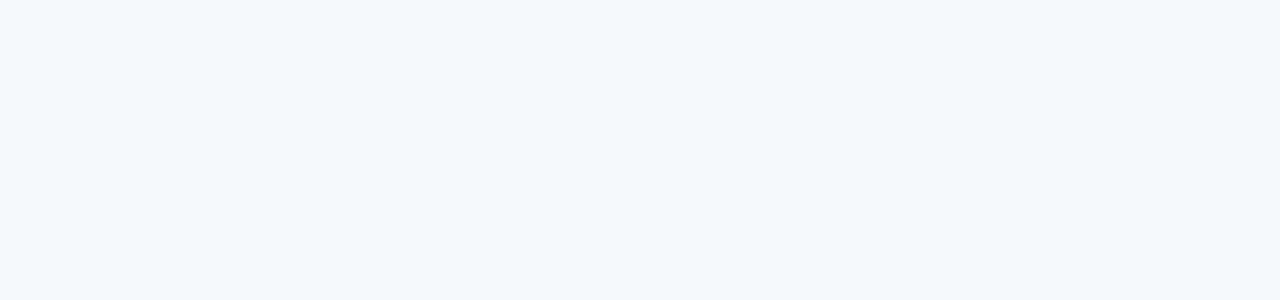
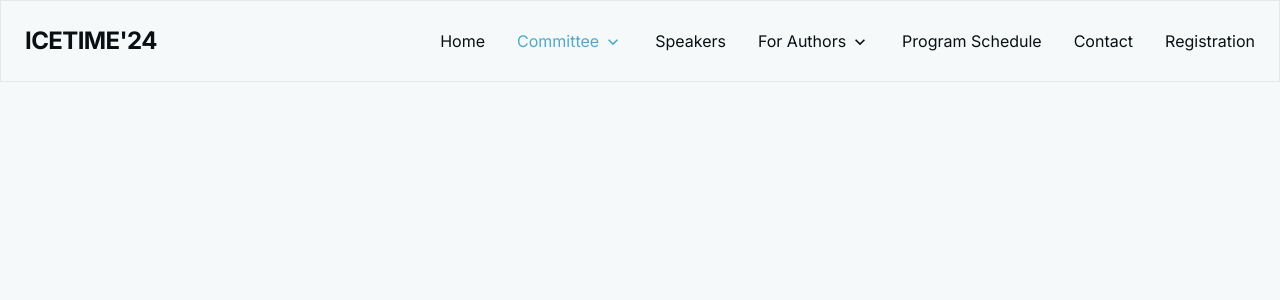
Before and after one commit to Aswin-04/ICETIME-24, a React (Vite) app: page /committee/advisory-committee in a window 1280 px wide. Shown: the top 300 px of the page. Built offline with nearby package versions, Linux system fonts and the light colour scheme.

Commit message:
navbar working fine

```diff
--- a/src/components/Navbar.jsx
+++ b/src/components/Navbar.jsx
@@ -1,9 +1,19 @@
-import { useState } from "react";
+import { useState, useEffect } from "react";
 import { navItems } from "../constants";
-import { Link } from "react-router-dom";
+import { Link, useLocation } from "react-router-dom";
+
 const Navbar = () => {
   const [activeDropdown, setActiveDropdown] = useState(null);
-  const [activeLink, setActiveLink] = useState("home");
+  const [activeLink, setActiveLink] = useState("home"); // Default active link set to "home"
+  const [isMenuOpen, setIsMenuOpen] = useState(false);
+
+  const location = useLocation();
+
+  // Update the active link based on the current URL path
+  useEffect(() => {
+    const currentPath = location.pathname.split("/")[1];
+    setActiveLink(currentPath ? currentPath.toLowerCase() : "home");
+  }, [location]);
 
   const handleMouseEnter = (dropdown) => {
     setActiveDropdown(dropdown);
@@ -14,14 +24,127 @@ const Navbar = () => {
   };
 
   const handleLinkClick = (label) => {
-    setActiveLink(label)
-  }
+    setActiveLink(label);
+    if (isMenuOpen) setIsMenuOpen(false); // Close mobile menu on link click
+  };
 
+  const toggleMenu = () => {
+    setIsMenuOpen((prev) => !prev);
+  };
 
+  const handleDropdownToggle = (label) => {
+    setActiveDropdown((prev) => (prev === label ? null : label));
+  };
 
   return (
-    <nav className="bg-bgd border border-gray-200">
-      <div className="mx-auto max-w-screen-wide p-6 flex justify-between">
+    <nav className="relative bg-bgd border border-gray-200">
+      {/* Mobile Screen */}
+      <div className="lg:hidden py-6 px-4 flex justify-between items-center">
+        <div className="text-2xl font-bold tracking-tight">ICETIME&apos;24</div>
+        <button
+          onClick={toggleMenu}
+          type="button"
+          className="inline-flex items-center p-1 w-10 h-10 justify-center text-sm text-gray-500 rounded-lg hover:bg-gray-100 border"
+          aria-controls="navbar-dropdown"
+          aria-expanded={isMenuOpen}
+        >
+          {isMenuOpen ? (
+            <svg
+              className="w-full text-gray-700"
+              aria-hidden="true"
+              xmlns="http://www.w3.org/2000/svg"
+              fill="none"
+              viewBox="0 0 24 24"
+              stroke="currentColor"
+              strokeWidth="2"
+            >
+              <path
+                strokeLinecap="round"
+                strokeLinejoin="round"
+                d="M6 18L18 6M6 6l12 12"
+              />
+            </svg>
+          ) : (
+            <svg
+              className="w-5 h-5 text-gray-700"
+              aria-hidden="true"
+              xmlns="http://www.w3.org/2000/svg"
+              fill="none"
+              viewBox="0 0 17 14"
+            >
+              <path
+                stroke="currentColor"
+                strokeLinecap="round"
+                strokeLinejoin="round"
+                strokeWidth="2"
+                d="M1 1h15M1 7h15M1 13h15"
+              />
+            </svg>
+          )}
+        </button>
+
+        {isMenuOpen && (
+          <div className="bg-slate-200 absolute left-0 top-0 mt-[89px] border min-h-screen w-full">
+            <ul className="p-10 flex flex-col gap-8">
+              {navItems.map((item, index) => (
+                <li key={index} className="relative">
+                  <button
+                    className={`${
+                      activeLink === item.label.toLowerCase() ? "text-primary" : ""
+                    } `}
+                    onClick={() => {
+                      if (item.dropdown) {
+                        handleDropdownToggle(item.label.toLowerCase());
+                      } else {
+                        handleLinkClick(item.label.toLowerCase());
+                      }
+                    }}
+                  >
+                    <Link to={item.href} className="flex items-center">
+                      {item.label}
+                      {item.dropdown && (
+                        <svg
+                          className="ml-1 mt-[2px] size-5"
+                          xmlns="http://www.w3.org/2000/svg"
+                          viewBox="0 0 24 24"
+                          fill="#0a0f11"
+                        >
+                          <title>chevron-down</title>
+                          <path d="M7.41,8.58L12,13.17L16.59,8.58L18,10L12,16L6,10L7.41,8.58Z" />
+                        </svg>
+                      )}
+                    </Link>
+                  </button>
+
+                  {/* Dropdown items */}
+                  {item.dropdown && activeDropdown === item.label.toLowerCase() && (
+                    <div className="mt-2 w-48 bg-bgd divide-y divide-gray-100 rounded-lg shadow">
+                      <ul className="py-2 text-sm text-gray-700">
+                        {item.items.map((dropdownItem, idx) => (
+                          <li key={idx}>
+                            <Link
+                              to={dropdownItem.href}
+                              className="block px-4 py-2 hover:bg-gray-100"
+                              onClick={() => {
+                                handleLinkClick(item.label.toLowerCase()); // Set active link to the parent dropdown label
+                              }}
+                            >
+                              {dropdownItem.label}
+                            </Link>
+                          </li>
+                        ))}
+                      </ul>
+                    </div>
+                  )}
+                </li>
+              ))}
+            </ul>
+          </div>
+        )}
+      </div>
+
+      {/* Large Screen */}
+      <div className="max-lg:hidden mx-auto max-w-screen-wide p-6 flex justify-between">
         <div className="text-2xl font-bold tracking-tight">ICETIME&apos;24</div>
         <ul className="flex items-center gap-8">
           {navItems.map((item, index) => (
@@ -31,40 +154,56 @@ const Navbar = () => {
               onMouseEnter={() =>
                 item.dropdown ? handleMouseEnter(item.label.toLowerCase()) : null
               }
-              onMouseLeave={() => handleMouseLeave()}
-              onClick={() => handleLinkClick(item.label.toLocaleLowerCase())}
+              onMouseLeave={handleMouseLeave}
+              onClick={() => handleLinkClick(item.label.toLowerCase())}
             >
               {!item.dropdown ? (
-                <Link to={item.href}>
-                  {item.label}
-                  <span className={`${activeLink === item.label.toLowerCase() ? "scale-x-100" :"scale-x-0"} absolute h-1 origin-left -left-2 -right-2 -bottom-2 bg-accent-600 rounded group-hover:scale-x-100 transition-transform duration-300 ease-out`}></span>
-                  {/* <span className={`scale-x-0 absolute h-1 origin-left -left-2 -right-2 -bottom-2 bg-indigo-300 rounded group-hover:scale-x-100 transition-transform duration-300 ease-out`}></span> */}
-                </Link>
+                <button
+                  className={`${
+                    activeLink === item.label.toLowerCase() ? "text-primary" : ""
+                  }`}
+                >
+                  <Link to={item.href}>
+                    {item.label}
+                    <span
+                      className={`scale-x-0 absolute h-1 origin-left -left-2 -right-2 -bottom-2 bg-accent-600 rounded group-hover:scale-x-100 transition-transform duration-300 ease-out`}
+                    ></span>
+                  </Link>
+                </button>
               ) : (
-                <a>
-                  <button className="flex items-center">
+                <button className="group">
+                  <div
+                    className={`${
+                      activeLink === item.label.toLowerCase() ? "text-primary" : ""
+                    } flex items-center`}
+                  >
                     {item.label}
                     <svg
-                      className="ml-1 mt-[2px] size-5"
+                      className={`ml-1 mt-[2px] size-5 ${
+                        activeLink === item.label.toLowerCase()
+                          ? "text-primary"
+                          : "text-inherit"
+                      }`}
                       xmlns="http://www.w3.org/2000/svg"
                       viewBox="0 0 24 24"
-                      fill="#0a0f11"
+                      fill="currentColor"
                     >
                       <title>chevron-down</title>
                       <path d="M7.41,8.58L12,13.17L16.59,8.58L18,10L12,16L6,10L7.41,8.58Z" />
                     </svg>
-                    <span className={`${activeLink === item.label.toLowerCase() ? "scale-x-100" :"scale-x-0"} absolute h-1 origin-left -left-2 -right-2 -bottom-2 bg-accent-600 rounded group-hover:scale-x-100 transition-transform duration-300 ease-out`}></span>
-                  </button>
-                  <div className="absolute  h-9 bg-transparent w-48 z-10"></div>
-                </a>
+                  </div>
+                  <span
+                    className={`scale-x-0 absolute h-1 origin-left -left-2 -right-2 -bottom-2 bg-accent-600 rounded transition-transform duration-300 ease-out group-hover:scale-x-100`}
+                  ></span>
+                  <div className="absolute h-9 bg-transparent w-48 z-10"></div>
+                </button>
               )}
-
 
               {item.dropdown && activeDropdown === item.label.toLowerCase() && (
                 <div
                   id="dropdownNavbar"
                   className="absolute top-14 z-10 bg-bgd divide-y divide-gray-100 rounded-lg shadow w-48"
-                  onClick={() => handleLinkClick(item.label.toLocaleLowerCase())}
+                  onClick={() => handleLinkClick(item.label.toLowerCase())}
                 >
                   <ul className="py-2 text-sm text-gray-700">
                     {item.items.map((dropdownItem, idx) => (
--- a/src/pages/AdvisoryCommittee.jsx
+++ b/src/pages/AdvisoryCommittee.jsx
@@ -1,9 +1,12 @@
-
+import Navbar from "../components/Navbar"
 const AdvisoryCommittee = () => {
   return (
-    <div>
+    <>
+    <Navbar/>
+    <section>
 
-    </div>
+    </section>
+  </>
   )
 }
 
--- a/src/pages/Contact.jsx
+++ b/src/pages/Contact.jsx
@@ -1,9 +1,13 @@
+import Navbar from "../components/Navbar"
 
 const Contact = () => {
   return (
-    <div>
+    <>
+    <Navbar/>
+    <section>
 
-    </div>
+    </section>
+  </>
   )
 }
 
```
